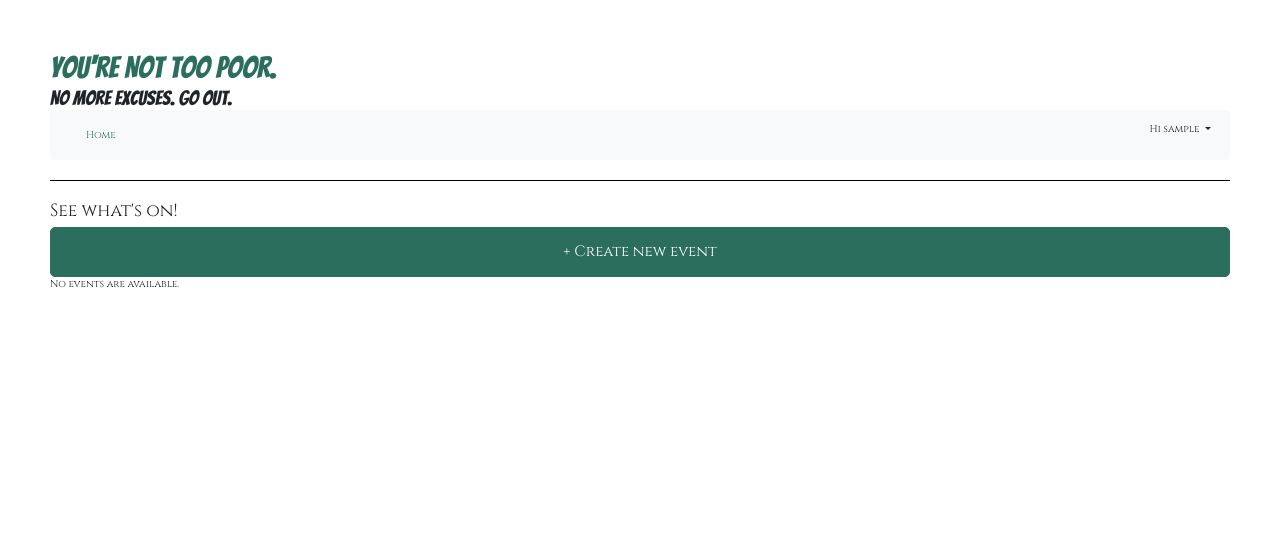
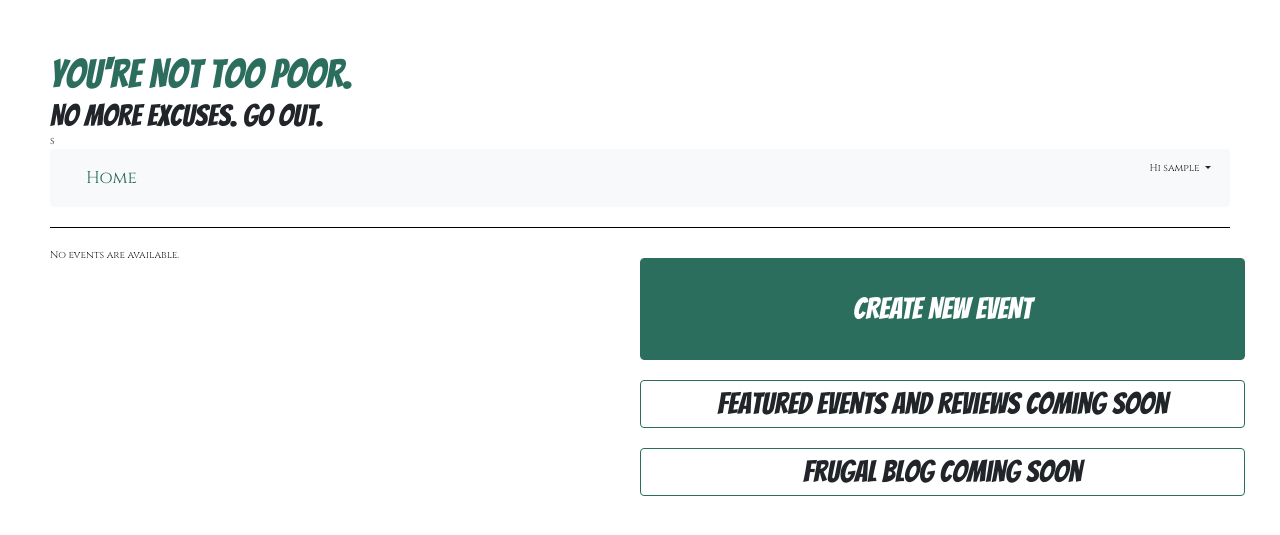
Before and after one commit to sarahlevins/FreeEventFinder, a Django app: page /event-finder/ in a window 1280 px wide. Shown: the top 535 px of the page. Run offline with Django 3.2, Linux system fonts and the light colour scheme; the visitor is signed in with stand-in values (Sample User, id 1); data that the repository does not hold is empty; some libraries are stand-ins or nearby versions.

Commit message:
styles a bit nicer

```diff
--- a/eventFinderApp/static/eventFinderApp/style.css
+++ b/eventFinderApp/static/eventFinderApp/style.css
@@ -9,13 +9,14 @@ body {
 
 h1 {
     font-family: 'Bangers', sans-serif;
-    font-size: 3rem;
+    font-size: 4rem;
     color: #2b6e5e;
     margin: 0;
 }
 
 h2 {
     font-family: 'Bangers', sans-serif;
+    font-size: 3rem;
     margin: 0;
 }
 
@@ -24,8 +25,16 @@ header {
     margin-bottom: 20px;
 }
 
-nav a {
+.dropdown-toggle .dropdown-item{
+    font-size: 1.7rem;
+}
+
+.nav {
     margin: 0 10px;
+    font-size: 1.7rem;
+}
+.nav-item{
+    font-size: 1.7rem;
 }
 
 a {
@@ -44,21 +53,21 @@ a {
     width: 100%;
     background-color: #2b6e5e;
     color: #fff;
-    font-family: 'Cinzel', sans-serif;
+    font-family: 'Bangers', sans-serif;
     border: 1px solid #2b6e5e;
-    border-radius: 5px;
-    font-size: 1.5rem;
-    height: 50px;
+    border-radius: 2px;
+    font-size: 3rem;
+    height: 100px;
     cursor: pointer;
 }
 
 #new-event:hover {
-    text-decoration: underline;
+    background-color: #26574b;
 }
 
 .details-box {
     border: 1px solid #2b6e5e;
-    border-radius: 5px;
+    border-radius: 4px;
     margin: 10px 0;
     padding: 10px;
 }
@@ -73,3 +82,34 @@ a {
 .details-box a:hover {
     text-decoration: underline;
 }
+
+#right-side-row{
+    display: flex;
+    flex-wrap: wrap;
+    height: 100%;
+    flex-direction: column;
+}
+
+.right-side-col{
+    max-width: 100%;
+    border: 1px solid #2b6e5e;
+    border-radius: 4px;
+    margin: 10px 0; */
+}
+
+#new-event-col{
+    flex-grow: 0;
+    padding: 0px;
+}
+
+#featured-col{
+    flex-grow: 2;
+    text-align: center;
+    padding: 5px 0;
+}
+
+#frugal-col{
+    flex-grow: 2;
+    text-align: center;
+    padding: 5px 0;
+}
--- a/eventFinderApp/templates/eventFinderApp/index.html
+++ b/eventFinderApp/templates/eventFinderApp/index.html
@@ -3,9 +3,8 @@
 {% load static %}
 
 {% block content %}
-    <h3>See what's on!</h3>
-    <a href="{% url 'eventFinderApp:event_submit' %}"><button id="new-event">+ Create new event</button></a>
-
+    <div id="index-container" class="row">
+        <div class="col-6">
             {% if events_list %}
                 {% for event in events_list %}
                     {% include "./detailsBox.html" with event=event %}
@@ -13,5 +12,20 @@
             {% else %}
                 <p>No events are available.</p>
             {% endif %}
+        </div>
+        <div class="col-6">
+            <div id="right-side-row" class="row">
+                <div id="new-event-col" class="col right-side-col">
+                    <a href="{% url 'eventFinderApp:event_submit' %}"><button id="new-event">CREATE NEW EVENT</button></a>
+                </div>
+                <div id="featured-col" class="col right-side-col">
+                    <h2>featured events and reviews coming soon</h2>
+                </div>
+                <div id="frugal-col" class="col right-side-col">
+                    <h2>frugal blog coming soon</h2>
+                </div>
+            </div>
+        </div>
+    </div>
 
 {% endblock %}
--- a/eventFinderApp/templates/eventFinderApp/nav.html
+++ b/eventFinderApp/templates/eventFinderApp/nav.html
@@ -1,6 +1,5 @@
 {% load static %}
-
-
+s
 <nav class = "navbar bg-light">
         <div id="navbar-wrapper">
         <div>
```
Lines whose indentation alone changed are shown as unchanged.
